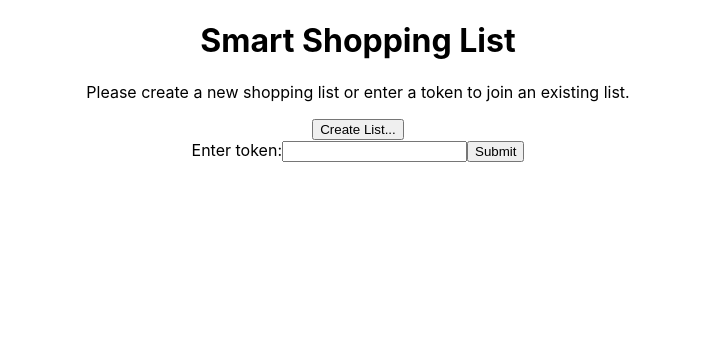
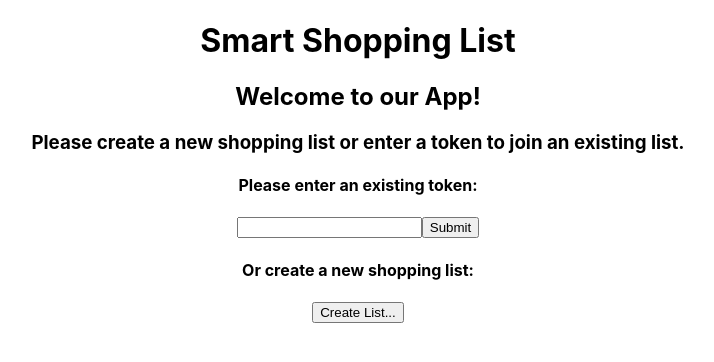
Before and after one commit to the-collab-lab/tcl-27-smart-shopping-list, a React (Create React App) app: page / in a window 1280 px wide. Shown: the top 362 px of the page, without its empty margins (282-996 px from the left). Built offline with nearby package versions, Linux system fonts and the light colour scheme; no server answers; the database is empty.

Commit message:
Implement Logout feature and format home page

```diff
--- a/src/App.js
+++ b/src/App.js
@@ -52,10 +52,22 @@ function App() {
             <Home setLoggedIn={setLoggedIn} handleClick={handleClick} />
           )}
         </Route>
-        <Route exact path="/list" component={GroceryContainer}>
-          {!loggedIn && <Redirect to="/" />}
+
+        <Route exact path="/list">
+          {loggedIn ? (
+            <GroceryContainer setLoggedIn={setLoggedIn} />
+          ) : (
+            <Redirect to="/" />
+          )}
         </Route>
-        <Route exact path="/add-an-item" component={AddItem}></Route>
+
+        <Route exact path="/add-an-item">
+          {loggedIn ? (
+            <AddItem setLoggedIn={setLoggedIn} />
+          ) : (
+            <Redirect to="/" />
+          )}
+        </Route>
       </Switch>
     </div>
   );
--- a/src/components/AddItem.js
+++ b/src/components/AddItem.js
@@ -182,7 +182,7 @@ class AddItem extends React.Component {
         />
         <br />
         <button type="submit">Submit</button>
-        <BottomNav />
+        <BottomNav setLoggedIn={this.props.setLoggedIn} />
       </form>
     );
   }
--- a/src/components/BottomNav.js
+++ b/src/components/BottomNav.js
@@ -1,7 +1,22 @@
 import React from 'react';
 import { NavLink } from 'react-router-dom';
 
-const BottomNav = () => {
+const BottomNav = ({ setLoggedIn }) => {
+  // const [redirect, setRedirect] = useState(false)
+
+  const handleClick = (e) => {
+    e.preventDefault();
+    // setRedirect(true)
+    localStorage.clear();
+    setLoggedIn(false);
+  };
+
+  // const renderRedirect = () => {
+  //   if (redirect) {
+  //     return <Redirect to='/' />
+  //   }
+  // }
+
   return (
     <nav>
       <ul>
@@ -15,6 +30,13 @@ const BottomNav = () => {
             Add an Item
           </NavLink>
         </li>
+        <li>
+          {/* {renderRedirect()} */}
+          <button onClick={(e) => handleClick(e)}>
+            Log Out
+            {/* <Redirect to='/' /> */}
+          </button>
+        </li>
       </ul>
     </nav>
   );
--- a/src/components/containers/GroceryContainer.js
+++ b/src/components/containers/GroceryContainer.js
@@ -4,7 +4,7 @@ import GroceryCard from '../GroceryCard';
 import BottomNav from '../BottomNav';
 import { useHistory } from 'react-router-dom';
 
-const GroceryContainer = () => {
+const GroceryContainer = ({ setLoggedIn }) => {
   const [grocery, setGrocery] = useState([]);
   const [loading, setLoading] = useState(true);
   const [input, setInput] = useState('');
@@ -111,7 +111,7 @@ const GroceryContainer = () => {
               </li>
             ))}
         </ul>
-        <BottomNav />
+        <BottomNav setLoggedIn={setLoggedIn} />
       </div>
     );
   }
--- a/src/components/containers/Home.js
+++ b/src/components/containers/Home.js
@@ -51,13 +51,15 @@ class Home extends Component {
     return (
       <div>
         <h1>Smart Shopping List</h1>
-        <p>
+        <h2>Welcome to our App!</h2>
+        <h3>
           Please create a new shopping list or enter a token to join an existing
           list.
-        </p>
-        <button onClick={this.props.handleClick}>Create List...</button>
-        <br />
-        <label htmlFor="token">Enter token:</label>
+        </h3>
+
+        <h4>
+          <label htmlFor="token">Please enter an existing token:</label>
+        </h4>
         <input
           type="text"
           id="token"
@@ -72,6 +74,10 @@ class Home extends Component {
         >
           Submit
         </button>
+        <br />
+
+        <h4>Or create a new shopping list:</h4>
+        <button onClick={this.props.handleClick}>Create List...</button>
       </div>
     );
   }
```
